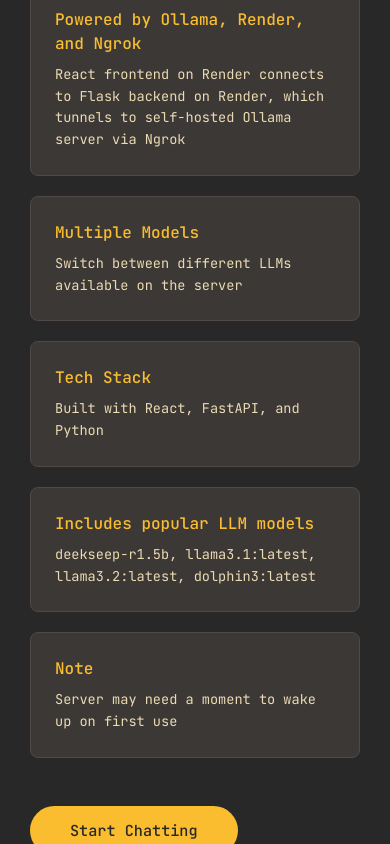
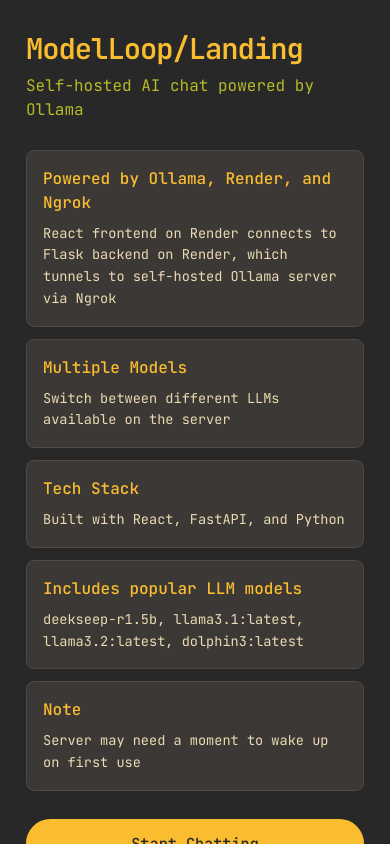
Before and after one commit to axgel6/ModelLoop, a React (Vite) app in the folder frontend/: page / in a window 390 px wide. Built offline with nearby package versions, Linux system fonts and the light colour scheme; no server answers.

Commit message:
Update App.css
Fixed view for small window sizes

```diff
--- a/frontend/src/App.css
+++ b/frontend/src/App.css
@@ -26,7 +26,7 @@
   display: flex;
   flex-direction: column;
   align-items: center;
-  justify-content: center;
+  justify-content: flex-start;
   padding: 20px;
   background: #282828;
 }
@@ -906,8 +906,8 @@
 
 .landing-page {
   display: flex;
+  flex-direction: column;
   align-items: center;
-  justify-content: center;
   padding: 40px 20px;
   font-family: "JetBrains Mono", monospace;
   width: 100%;
@@ -917,7 +917,7 @@
 .landing-content {
   max-width: 800px;
   width: 100%;
-  margin: 0 auto;
+  margin: auto;
   text-align: left;
   display: flex;
   flex-direction: column;
@@ -925,7 +925,7 @@
 }
 
 .landing-content h1 {
-  font-size: 3rem;
+  font-size: clamp(1.8rem, 7vw, 3rem);
   margin: 0 0 8px;
   color: #fabd2f;
   font-weight: 600;
@@ -997,12 +997,40 @@
 }
 
 @media (max-width: 600px) {
+  .landing-page {
+    padding: 24px 16px;
+    min-height: calc(100vh - 20px);
+  }
+
+  .landing-content {
+    align-items: stretch;
+    margin: 0 auto;
+  }
+
+  .landing-tagline {
+    margin-bottom: 28px;
+  }
+
   .landing-features {
     grid-template-columns: 1fr;
+    gap: 12px;
+    margin-bottom: 28px;
   }
 
   .feature:first-child {
     grid-column: span 1;
+  }
+
+  .feature {
+    padding: 16px;
+  }
+
+  .landing-page .start-button {
+    width: 100%;
+  }
+
+  .landing-footer {
+    margin-top: 28px;
   }
 }
 
```
